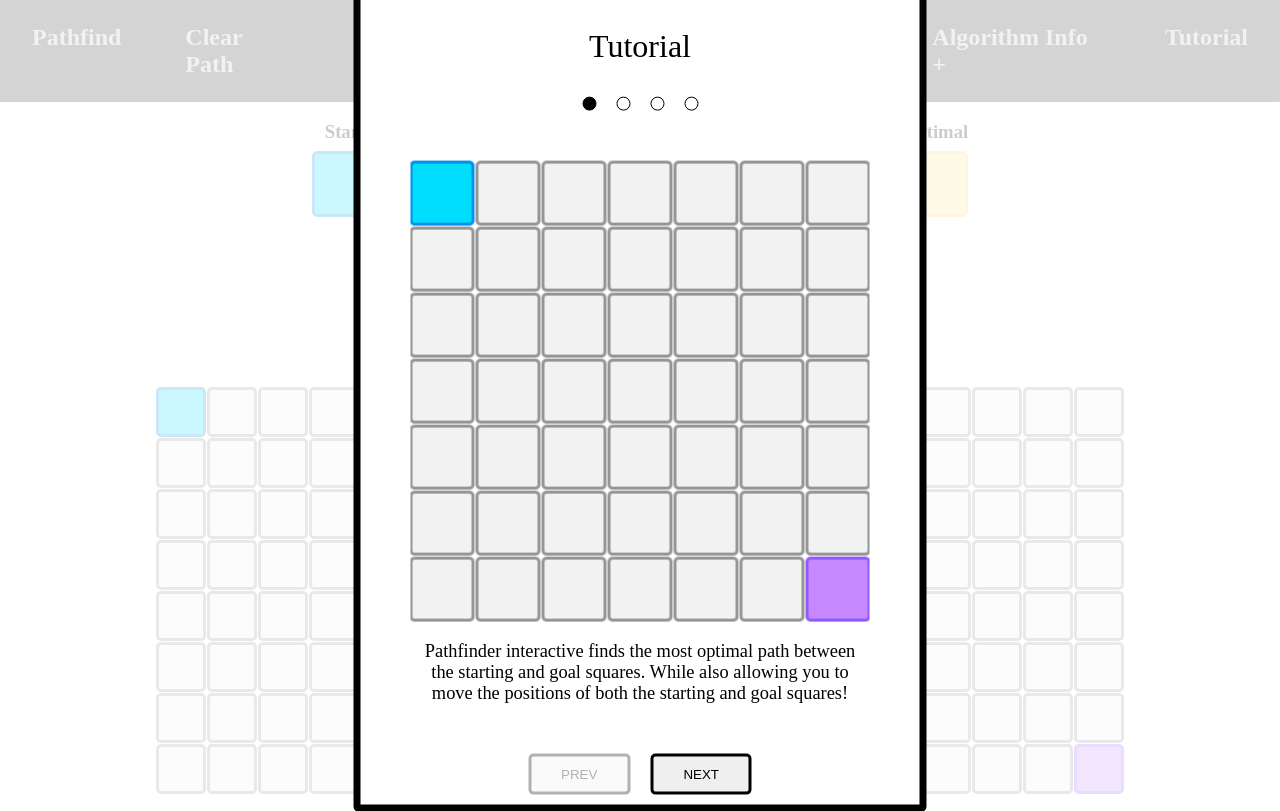
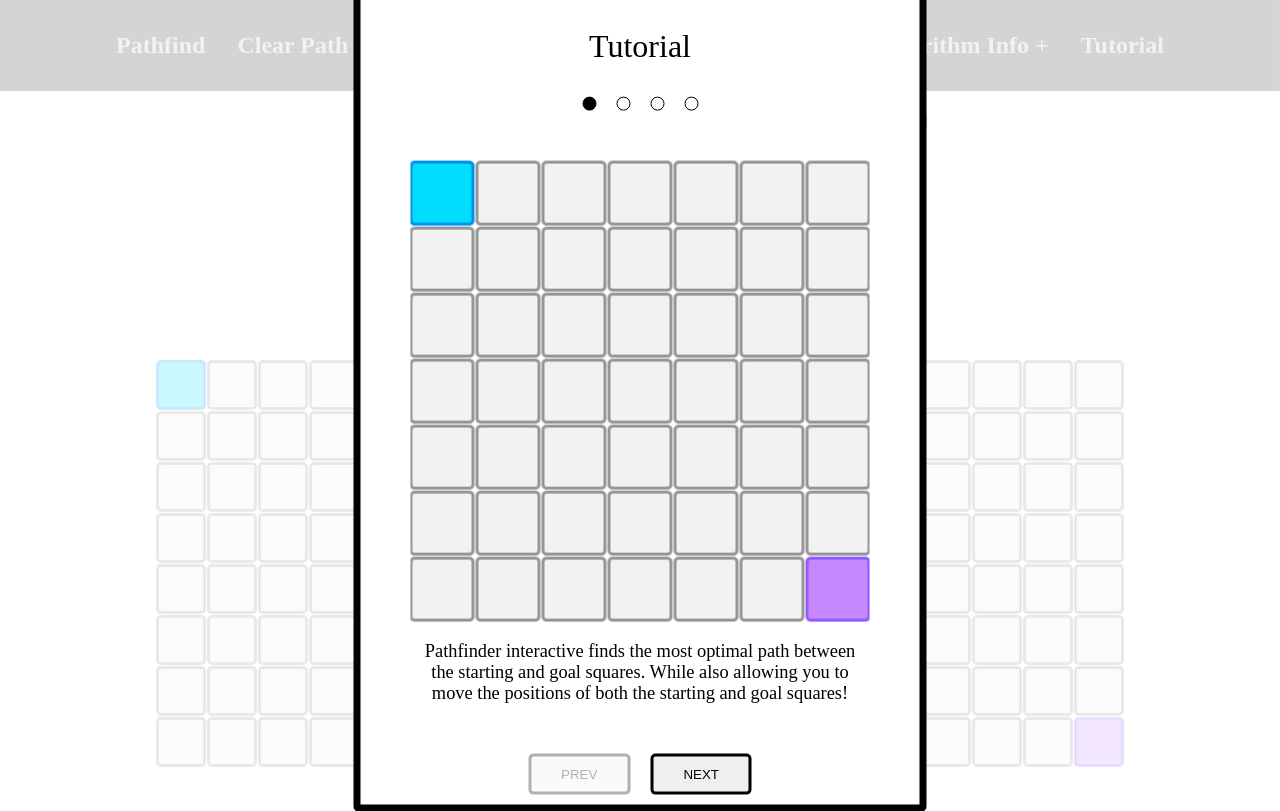
Before and after one commit to AGuyNamedC-Los/pathfinder_interactive, a PHP site: page / in a window 1280 px wide. Run offline with PHP 8.4, Linux system fonts and the light colour scheme; some libraries are stand-ins or nearby versions.

Commit message:
added some responsiveness to the menu based on window size

```diff
--- a/pathfinder-interactive.css
+++ b/pathfinder-interactive.css
@@ -102,12 +102,13 @@ nav {
 nav div {
     margin: 0 0rem;
     border-radius: 10px;
+    padding: 1rem 0;
 }
 
 .menu-item {
     color: white;
     margin: 0 0rem;
-    padding: 1.5rem 2rem;
+    padding: 1rem 1rem;
     font-weight: bold;
     font-size: 1.5rem;
     opacity: .7;
@@ -123,13 +124,13 @@ nav div {
 .dropdown-content {
     display: flex;
     flex-direction: column;
-    border-color: black;
     visibility: hidden;
     position: absolute;
     background-color: #2C2F33;
     color: white;
     font-size: 1.25rem;
     cursor: pointer;
+    margin-top: 16px;
     padding: 1rem 1rem;
     border: solid;
 }
@@ -155,6 +156,19 @@ nav div:hover .dropdown-content {
 
 nav div:hover .dropdown-content:hover .menu-item {
     background-color: #7B68EE;
+}
+
+@media screen and (max-width: 1080px) {
+    .menu-item {
+        font-size: 1.25rem;
+    }
+}
+
+@media screen and (max-width: 930px) {
+    .menu-item {
+        /* font-size: 1rem; */
+        padding: 1rem .5rem;
+    }
 }
 
 /* @media screen and (max-width: 2560px) {
@@ -246,13 +260,11 @@ nav div:hover .dropdown-content:hover .menu-item {
     border-radius: 5px;
     display: flex;
     flex-direction: column;
-    padding: 30px 30px;
+    padding: 22px 22px;
     margin: 0 10px;
 }
 
-.square-dropdown div:hover {
-    cursor: pointer;
-}
+.square-dropdown div:hover { cursor: pointer; }
 
 .square-dropdown p {
     text-align: center;
@@ -300,7 +312,11 @@ nav div:hover .dropdown-content:hover .menu-item {
 
 #algorithm { text-align: center; }
 
-/* algorithm choices */
+/*
+    ====================================================
+    algorithm choices
+    ====================================================
+*/
 
 .algo-choices-dropdown {
     display: flex;
@@ -311,9 +327,7 @@ nav div:hover .dropdown-content:hover .menu-item {
     flex-direction: column;
 }
 
-.algo-choices-dropdown:hover {
-    cursor: pointer;
-}
+.algo-choices-dropdown:hover { cursor: pointer; }
 
 .algo-choices-dropdown button {
     width: 150px;
@@ -342,17 +356,18 @@ nav div:hover .dropdown-content:hover .menu-item {
     font-weight: 900;
 }
 
-.choices div:hover {
-
-    color: #9059FF;
-}
+.choices div:hover { color: #9059FF; }
 
 .algo-choices-dropdown:hover .choices, .choices:hover{
     visibility: visible;
     cursor: pointer;
 }
 
-/* grid */
+/*
+    ====================================================
+    grid
+    ====================================================
+*/
 
 #grid-container {
     padding: 3rem 0 1rem;
@@ -362,7 +377,11 @@ nav div:hover .dropdown-content:hover .menu-item {
     grid-gap: 1px;
 }
 
-/* squares within the grid */
+/*
+    ====================================================
+    squares within the grid
+    ====================================================
+*/
 
 .square {
     border: solid;
@@ -373,9 +392,7 @@ nav div:hover .dropdown-content:hover .menu-item {
                                   supported by Chrome, Edge, Opera and Firefox */
 }
 
-.square:hover{
-    cursor: pointer;
-}
+.square:hover{ cursor: pointer; }
 
 .square p {
     margin: 0;
```
